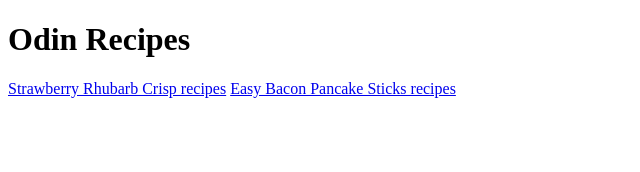
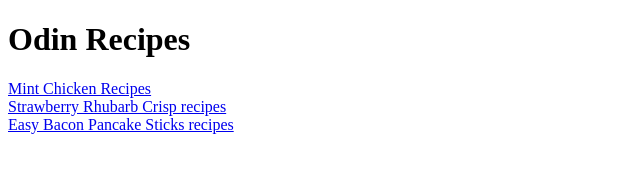
Before and after one commit to ucbethuel/odin-recipes, a plain HTML site: page index.html in a window 1280 px wide. Shown: the whole page, without its empty margins (0-640 px from the left). Drawn offline with Linux system fonts and the light colour scheme.

Commit message:
Fix links by navigating to the proper page and adding line breaks.

```diff
--- a/index.html
+++ b/index.html
@@ -7,7 +7,8 @@
 </head>
 <body>
     <h1>Odin Recipes</h1>
-    <a href="recipes/mint_chicken.html">Strawberry Rhubarb Crisp recipes</a>
+    <a href="recipes/mint_chicken.html">Mint Chicken Recipes</a><br>
+    <a href="recipes/strawberry_rhubarb_crisp.html">Strawberry Rhubarb Crisp recipes</a><br>
     <a href="recipes/becon_pancake_sticks.html">Easy Bacon Pancake Sticks recipes</a>
 
 </body>
```
